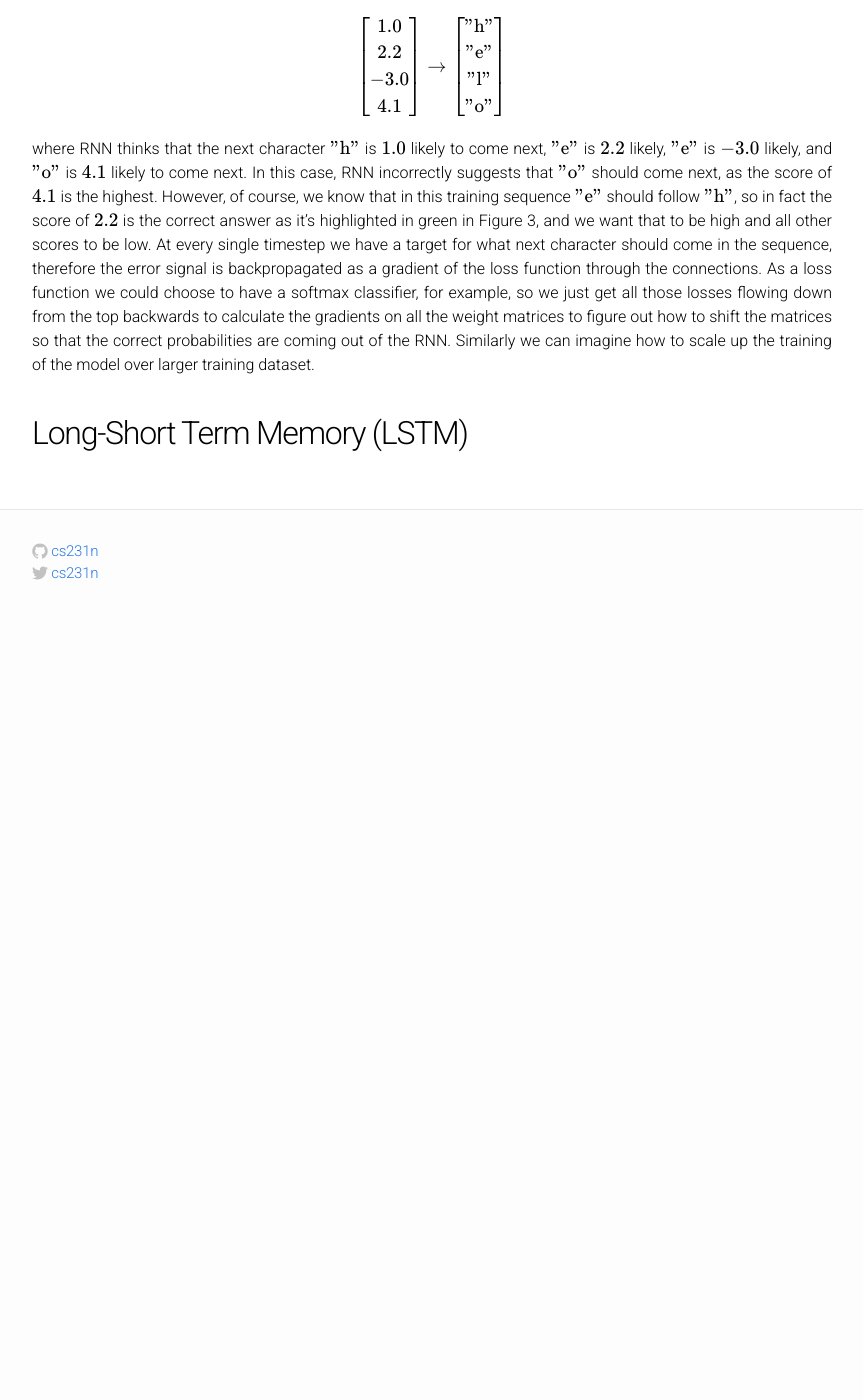
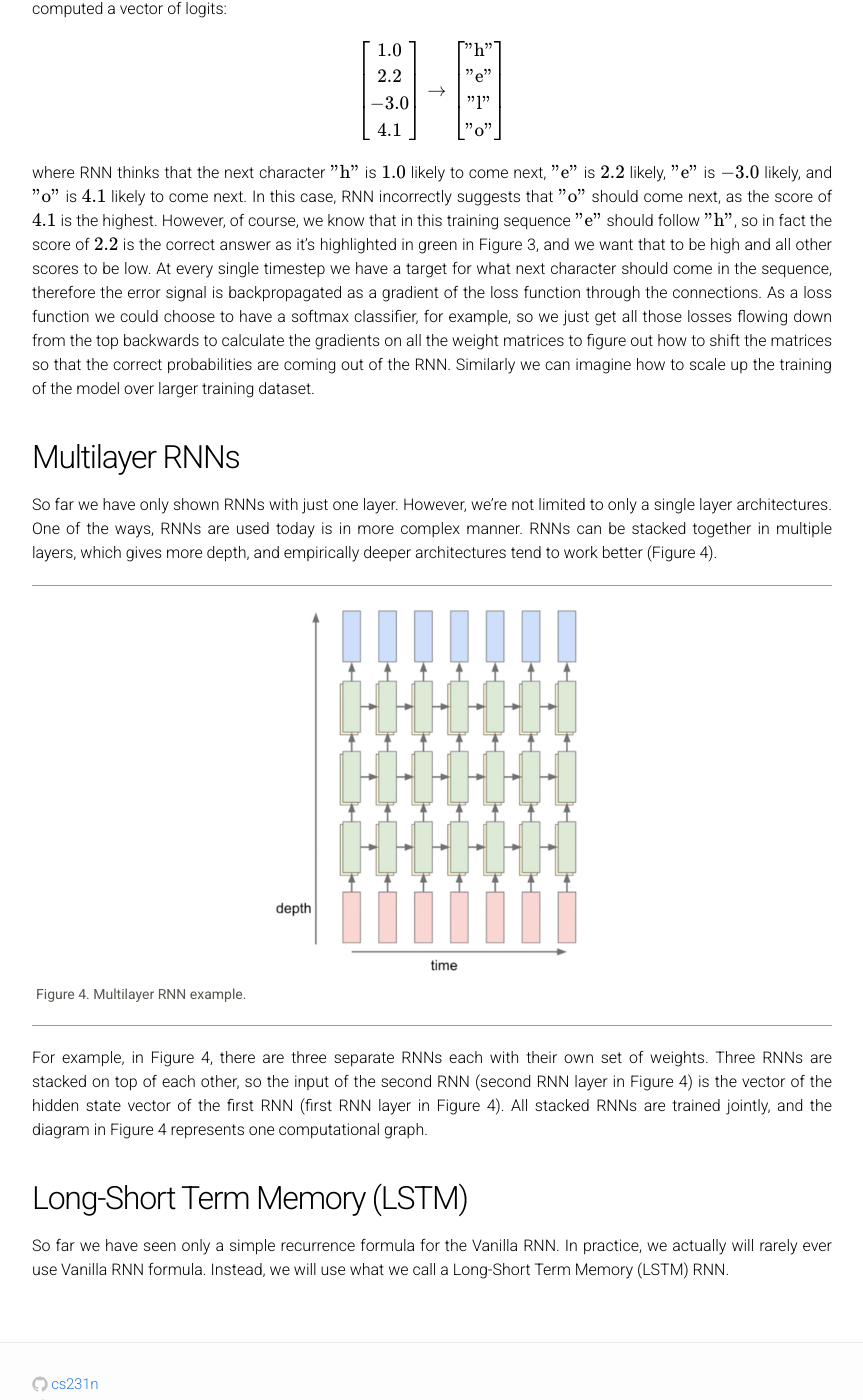
Before and after one commit to cs231n/cs231n.github.io, a Jekyll site: the page built from rnn.md, in a window 1280 px wide and 1400 px high, scrolled down 3977 px. Shown: the whole window, without its empty margins (208-1071 px from the left). Built offline with Jekyll 4.4.1, drawn with Linux system fonts in a browser that asks for light colours; formulas are drawn with MathJax 3; before the commit the page ends 4607 px from its top, so only the background shows below that.

Commit message:
RNN update

```diff
--- a/rnn.md
+++ b/rnn.md
@@ -8,6 +8,7 @@ Table of Contents:
 
 - [Intro to RNN](#intro)
 - [RNN example as Character-level language model](#char)
+- [Multilayer RNNs](#multi)
 - [Long-Short Term Memory (LSTM)](#lstm)
 
 
@@ -167,6 +168,31 @@ how to scale up the training of the model over larger training dataset.
 
 
 
+<a name='multi'></a>
+
+## Multilayer RNNs
+
+So far we have only shown RNNs with just one layer. However, we're not limited to only a single layer architectures.
+One of the ways, RNNs are used today is in more complex manner. RNNs can be stacked together in multiple layers,
+which gives more depth, and empirically deeper architectures tend to work better (Figure 4).
+
+<div class="fig figcenter fighighlight">
+  <img src="/assets/rnn/multilayer_rnn.png" width="40%" >
+  <div class="figcaption">Figure 4. Multilayer RNN example.</div>
+</div>
+
+For example, in Figure 4, there are three separate RNNs each with their own set of weights. Three RNNs
+are stacked on top of each other, so the input of the second RNN (second RNN layer in Figure 4) is the
+vector of the hidden state vector of the first RNN (first RNN layer in Figure 4). All stacked RNNs
+are trained jointly, and the diagram in Figure 4 represents one computational graph.
+
+
+
+
 <a name='lstm'></a>
 
 ## Long-Short Term Memory (LSTM)
+
+So far we have seen only a simple recurrence formula for the Vanilla RNN. In practice, we actually will
+rarely ever use Vanilla RNN formula. Instead, we will use what we call a Long-Short Term Memory (LSTM)
+RNN.
```
Also changed, not shown: assets/rnn/multilayer_rnn.png (added).
